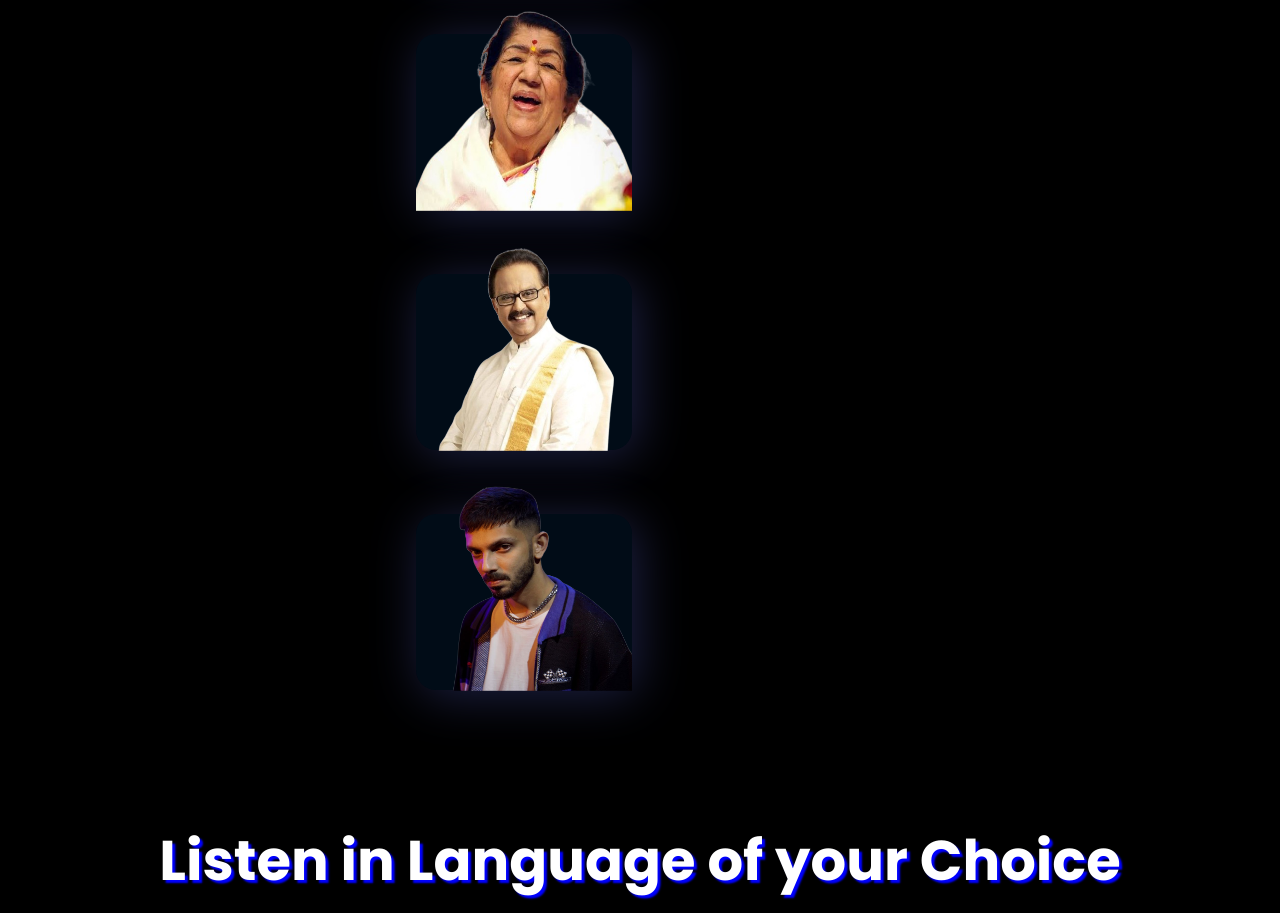
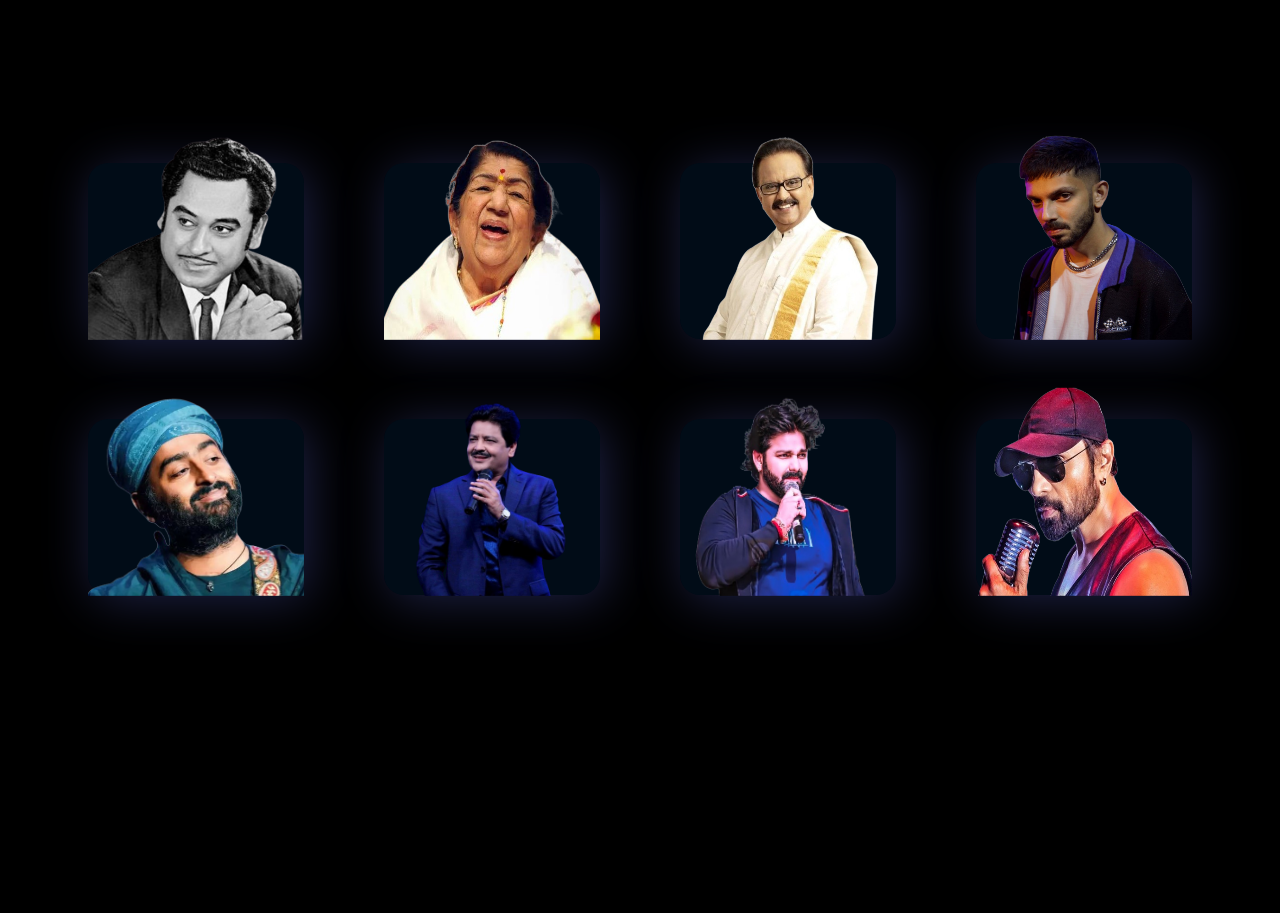
Before and after one commit to Chetan90411/front-end-hackathon-sdc, a plain HTML site: page index.html in a window 1280 px wide. Shown: the part 821-1734 px from the top of the page. Drawn offline with Linux system fonts and the light colour scheme.

Commit message:
more singers added

```diff
--- a/index.html
+++ b/index.html
@@ -1,5 +1,6 @@
 <!DOCTYPE html>
 <html lang="en">
+
 <head>
     <meta charset="UTF-8">
     <meta name="viewport" content="width=device-width, initial-scale=1.0">
@@ -8,6 +9,7 @@
     <link rel="stylesheet" href="style.css">
     <link rel="stylesheet" href="utility.css">
 </head>
+
 <body>
     <header>
         <nav class="flex">
@@ -25,25 +27,32 @@
         <section id="sect-1">
             <div class="left">
                 <h1 class="m-1-b">Catch up with your favourite Artists</h1>
-                <p class="m-1-b">Listen to your all time favourites like Kishore Kumar, Udit ji, Lata ji and Many more Legends </p>
+                <p class="m-1-b">Listen to your all time favourites like Kishore Kumar, Udit ji, Lata ji and Many more
+                    Legends </p>
                 <div class="sect-1-btns m-1-b">
                     <button class="btn-primary"><a href="./sign-up.html">Get Started</a></button>
                     <button class="btn-secondary"><a href="#">Learn More</a></button>
                 </div>
             </div>
             <div class="right">
-                <img class="sect-1-image" src="https://images.unsplash.com/photo-1619983081563-430f63602796?q=80&w=1887&auto=format&fit=crop&ixlib=rb-4.0.3&ixid=M3wxMjA3fDB8MHxwaG90by1wYWdlfHx8fGVufDB8fHx8fA%3D%3D" alt="music disks of pink and yellow color">
+                <img class="sect-1-image"
+                    src="https://images.unsplash.com/photo-1619983081563-430f63602796?q=80&w=1887&auto=format&fit=crop&ixlib=rb-4.0.3&ixid=M3wxMjA3fDB8MHxwaG90by1wYWdlfHx8fGVufDB8fHx8fA%3D%3D"
+                    alt="music disks of pink and yellow color">
             </div>
         </section>
 
         <section id="sect-2" class="flex">
             <div class="sect-2-left">
-                <div class="artist"><img src="./assets/kishorek.png" alt="a black and white image of Kishore Kumar"></div>
+                <div class="artist"><img src="./assets/kishorek.png" alt="a black and white image of Kishore Kumar">
+                </div>
                 <div class="artist"><img src="./assets/latam.png" alt="an image of Lata Mangeshkar"></div>
                 <div class="artist"><img src="./assets/spb.png" alt="an image of S. P. Balasubrahmanyam"></div>
                 <div class="artist"><img src="./assets/ani.png" alt="an image of Anirudh Ravichander"></div>
+                <div class="artist"><img src="./assets/arijit.png" alt="an image of Arijit Singh"></div>
+                <div class="artist"><img src="./assets/udit.png" alt="an image of Udit Narayan"></div>
+                <div class="artist"><img src="./assets/pawan.png" alt="an image of Bhojpuri Singer Pawan Singh"></div>
+                <div class="artist"><img src="./assets/himesh.png" alt="an image of Himesh Reshamiya"></div>
             </div>
-
         </section>
 
         <section class="sect-3">
@@ -53,4 +62,5 @@
         </section>
     </main>
 </body>
+
 </html>
--- a/style.css
+++ b/style.css
@@ -5,6 +5,7 @@
   padding: 0;
   box-sizing: border-box;
   font-family: "Poppins", sans-serif;
+  scroll-behavior: smooth;
 }
 
 html,
@@ -105,6 +106,7 @@ nav ul {
   justify-content: center;
   align-items: center;
   margin-bottom: 4rem;
+  height: 100vh;
 }
 
 .sect-1-btns {
@@ -153,20 +155,20 @@ button a {
   justify-content: center;
   align-items: center;
   flex-wrap: wrap;
-  /* padding: 0rem 10vw; */
-  margin: 3rem 10vw;
+  height: 100vh;
+  margin: 3rem;
 }
 
 .sect-2-left {
-  display: flex;
-  flex-wrap: wrap;
-  width: 50%;
+  display: grid;
+  grid-template-columns: repeat(4, 1fr);
+  grid-template-rows: repeat(2, 1fr);
+  gap: 1rem;
 }
 
 .artist {
   margin: 2rem;
   height: 11rem;
-  position: relative;
   bottom: 3rem;
   border-radius: 20px;
   background-color: rgba(17, 122, 235, 0.097);
@@ -202,6 +204,7 @@ button a {
   align-items: center;
   justify-content: center;
   margin: 2rem 8vw;
+  height: 50vh;
 }
 .sect-3 h1 {
   font-size: 4.5rem;
@@ -291,3 +294,16 @@ button a {
     font-size: 1rem;
   }
 }
+
+::-webkit-scrollbar {
+  width: 12px;
+}
+
+::-webkit-scrollbar-thumb {
+  background-color: #4d4d4d; /* Dark color for the thumb */
+  border-radius: 4px;
+}
+
+::-webkit-scrollbar-track {
+  background-color: #1a1a1a; /* Dark color for the track */
+}
```
Also changed, not shown: assets/arijit.png (added), assets/himesh.png (added), assets/pawan.png (added), assets/udit.png (added).
